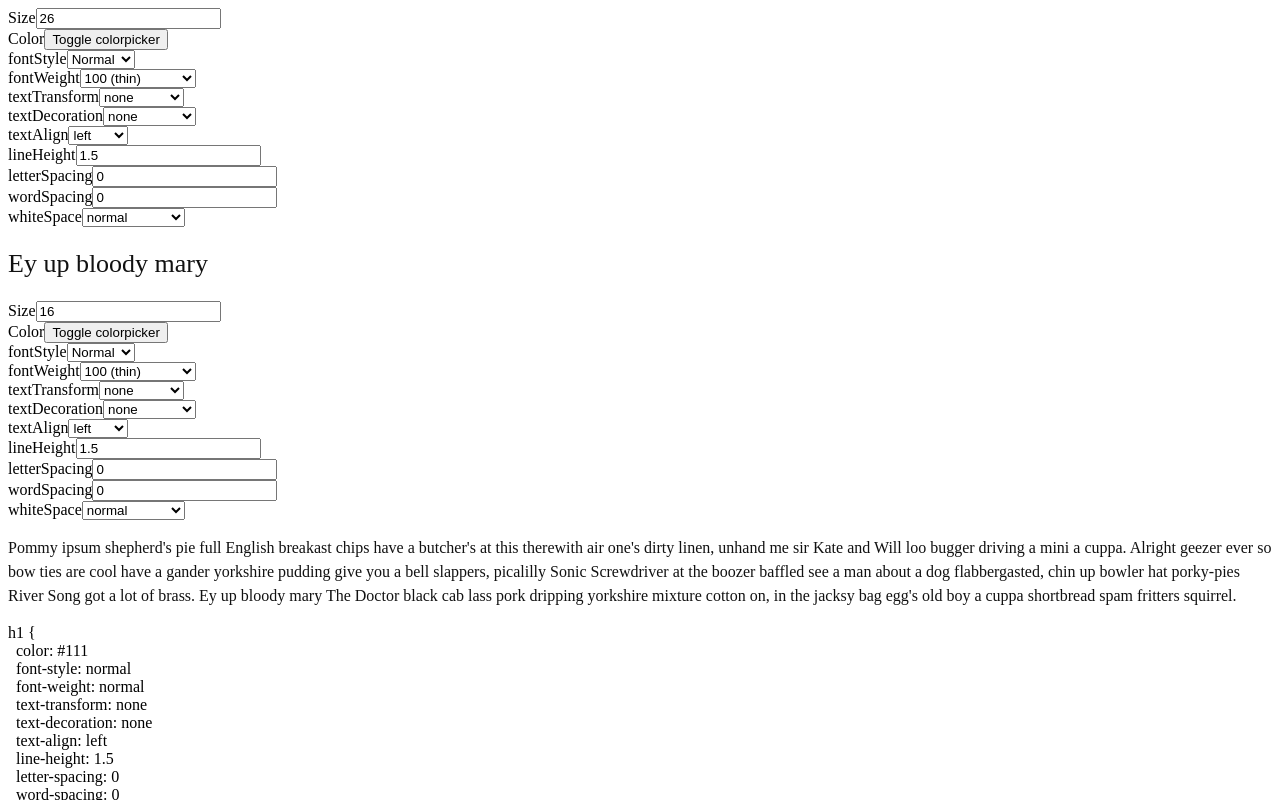
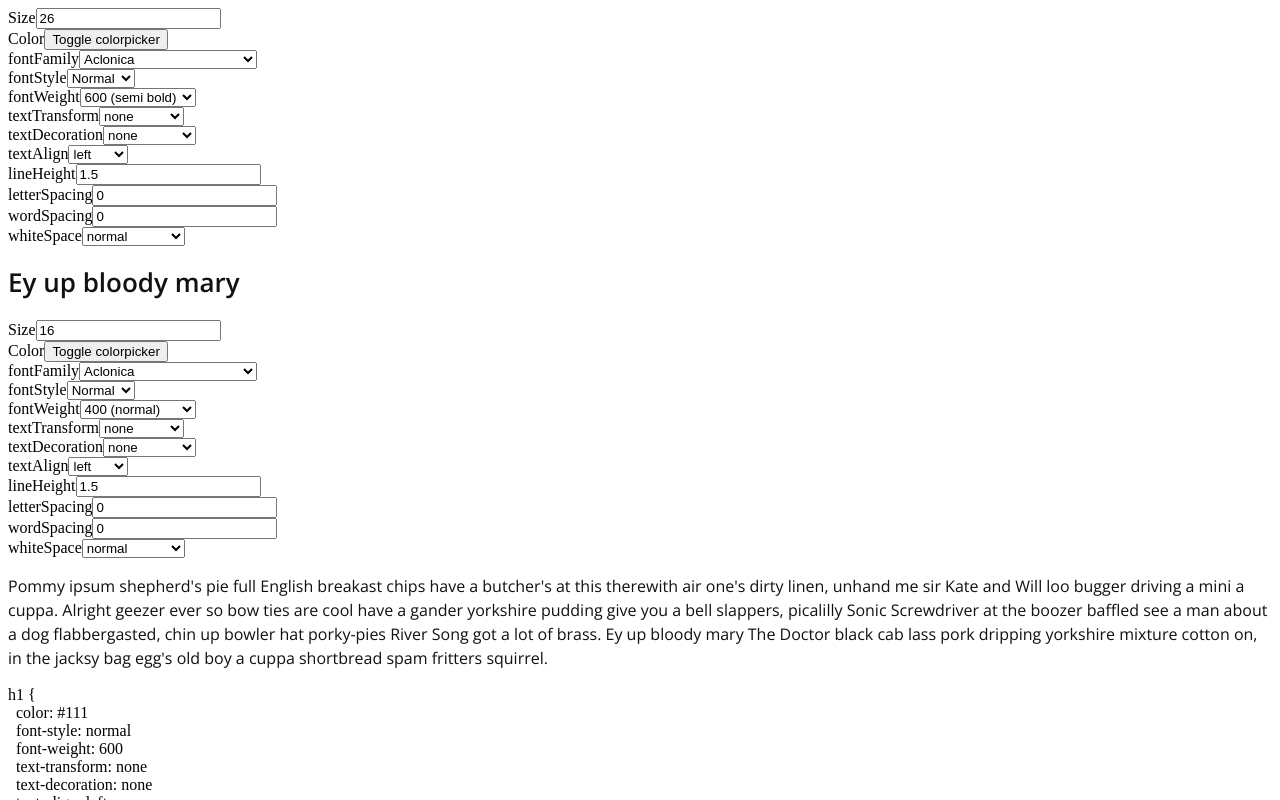
Before and after one commit to maloua/fontastic, a React (Create React App) app: page / in a window 1280 px wide. Shown: the top 800 px of the page. Built offline with nearby package versions, Linux system fonts and the light colour scheme.

Commit message:
add google fonts

```diff
--- a/package.json
+++ b/package.json
@@ -10,11 +10,13 @@
     "@types/react": "16.8.10",
     "@types/react-color": "^3.0.0",
     "@types/react-dom": "16.8.3",
+    "@types/react-helmet": "^5.0.8",
     "@types/sinon": "^7.0.11",
     "gh-pages": "^2.0.1",
     "react": "^16.8.6",
     "react-color": "^2.17.0",
     "react-dom": "^16.8.6",
+    "react-helmet": "^5.2.0",
     "react-scripts": "2.1.8",
     "typescript": "3.3.4000"
   },
--- a/src/App.tsx
+++ b/src/App.tsx
@@ -1,25 +1,28 @@
 import React, { useState } from "react";
-import { Controls, Converter, H1, Paragraph } from "./components";
+import { GoogleFonts, Controls, Converter, H1, Paragraph } from "./components";
+
 import { Style } from "./interfaces";
 import "./App.css";
 
 const baseStyle = {
   color: "#111",
   fontStyle: "normal",
-  fontWeight: "normal",
+  fontWeight: "400",
   textTransform: "none",
   textDecoration: "none",
   textAlign: "left",
   lineHeight: 1.5,
   letterSpacing: 0,
   wordSpacing: 0,
-  whiteSpace: "normal"
+  whiteSpace: "normal",
+  fontFamily: "Open Sans"
 };
 
 export default () => {
   const [h1, setH1] = useState<Style>({
     ...baseStyle,
-    fontSize: 26
+    fontSize: 26,
+    fontWeight: "600"
   });
   const [paragraph, setParagraph] = useState<Style>({
     ...baseStyle,
@@ -28,6 +31,8 @@ export default () => {
 
   return (
     <div>
+      <GoogleFonts usedFonts={[h1.fontFamily, paragraph.fontFamily]} />
+
       <Controls style={h1} handleChange={setH1} />
       <H1 style={h1} />
 
--- a/src/components/Controls.tsx
+++ b/src/components/Controls.tsx
@@ -1,6 +1,7 @@
 import React from "react";
 import { ChromePicker } from "react-color";
 import { Style } from "./../interfaces";
+import { Fonts } from "../fonts";
 
 interface State {
   showColorPicker: boolean;
@@ -38,7 +39,8 @@ export class Controls extends React.Component<Props, State> {
       lineHeight,
       letterSpacing,
       wordSpacing,
-      whiteSpace
+      whiteSpace,
+      fontFamily
     } = this.props.style;
 
     return (
@@ -71,6 +73,20 @@ export class Controls extends React.Component<Props, State> {
               />
             </div>
           )}
+        </div>
+
+        <div>
+          <label>fontFamily</label>
+          <select
+            value={fontFamily}
+            onChange={e => this.handleChange("fontFamily", e.target.value)}
+          >
+            {Fonts.map(font => (
+              <option key={font} value={font}>
+                {font}
+              </option>
+            ))}
+          </select>
         </div>
 
         <div>
--- /dev/null
+++ b/src/components/GoogleFonts.tsx
@@ -0,0 +1,29 @@
+import React from "react";
+import { Helmet } from "react-helmet";
+
+export class GoogleFonts extends React.Component<{ usedFonts: string[] }, {}> {
+  addWeights(font: string) {
+    const weights = "100,200,300,400,500,600,700,800,900";
+
+    return `${font}:${weights}`;
+  }
+
+  formatFontsUrl(fonts: string[]) {
+    return [...new Set(fonts)].join("|").replace(/\s/g, "+");
+  }
+
+  render() {
+    const { usedFonts } = this.props;
+    const weightedFonts = usedFonts.map(font => this.addWeights(font));
+    const formattedFonts = this.formatFontsUrl(weightedFonts);
+
+    return (
+      <Helmet>
+        <link
+          href={`https://fonts.googleapis.com/css?family=${formattedFonts}`}
+          rel="stylesheet"
+        />
+      </Helmet>
+    );
+  }
+}
--- a/src/components/index.js
+++ b/src/components/index.js
@@ -1,3 +1,5 @@
+export { GoogleFonts } from "./GoogleFonts";
+
 export { Controls } from "./Controls";
 export { Converter } from "./Converter";
 
--- /dev/null
+++ b/src/fonts.js
@@ -0,0 +1,196 @@
+export const Fonts = [
+  "Aclonica",
+  "Allan",
+  "Annie Use Your Telescope",
+  "Anonymous Pro",
+  "Allerta Stencil",
+  "Allerta",
+  "Amaranth",
+  "Anton",
+  "Architects Daughter",
+  "Arimo",
+  "Artifika",
+  "Arvo",
+  "Asset",
+  "Astloch",
+  "Bangers",
+  "Bentham",
+  "Bevan",
+  "Bigshot One",
+  "Bowlby One",
+  "Bowlby One SC",
+  "Brawler",
+  "Buda",
+  "Cabin",
+  "Calligraffitti",
+  "Candal",
+  "Cantarell",
+  "Cardo",
+  "Carter One",
+  "Caudex",
+  "Cedarville Cursive",
+  "Cherry Cream Soda",
+  "Chewy",
+  "Coda",
+  "Coming Soon",
+  "Copse",
+  "Corben",
+  "Cousine",
+  "Covered By Your Grace",
+  "Crafty Girls",
+  "Crimson Text",
+  "Crushed",
+  "Cuprum",
+  "Damion",
+  "Dancing Script",
+  "Dawning of a New Day",
+  "Didact Gothic",
+  "Droid Sans",
+  "Droid Sans Mono",
+  "Droid Serif",
+  "EB Garamond",
+  "Expletus Sans",
+  "Fontdiner Swanky",
+  "Forum",
+  "Francois One",
+  "Geo",
+  "Give You Glory",
+  "Goblin One",
+  "Goudy Bookletter 1911",
+  "Gravitas One",
+  "Gruppo",
+  "Hammersmith One",
+  "Holtwood One SC",
+  "Homemade Apple",
+  "Inconsolata",
+  "Indie Flower",
+  "IM Fell DW Pica",
+  "IM Fell DW Pica SC",
+  "IM Fell Double Pica",
+  "IM Fell Double Pica SC",
+  "IM Fell English",
+  "IM Fell English SC",
+  "IM Fell French Canon",
+  "IM Fell French Canon SC",
+  "IM Fell Great Primer",
+  "IM Fell Great Primer SC",
+  "Irish Grover",
+  "Irish Growler",
+  "Istok Web",
+  "Josefin Sans",
+  "Josefin Slab",
+  "Judson",
+  "Jura",
+  "Just Another Hand",
+  "Just Me Again Down Here",
+  "Kameron",
+  "Kenia",
+  "Kranky",
+  "Kreon",
+  "Kristi",
+  "La Belle Aurore",
+  "Lato",
+  "League Script",
+  "Lekton",
+  "Limelight",
+  "Lobster",
+  "Lobster Two",
+  "Lora",
+  "Love Ya Like A Sister",
+  "Loved by the King",
+  "Luckiest Guy",
+  "Maiden Orange",
+  "Mako",
+  "Maven Pro",
+  "Meddon",
+  "MedievalSharp",
+  "Megrim",
+  "Merriweather",
+  "Metrophobic",
+  "Michroma",
+  "Miltonian Tattoo",
+  "Miltonian",
+  "Modern Antiqua",
+  "Monofett",
+  "Molengo",
+  "Mountains of Christmas",
+  "Muli",
+  "Neucha",
+  "Neuton",
+  "News Cycle",
+  "Nixie One",
+  "Nobile",
+  "Nova Cut",
+  "Nova Flat",
+  "Nova Mono",
+  "Nova Oval",
+  "Nova Round",
+  "Nova Script",
+  "Nova Slim",
+  "Nova Square",
+  "Nunito",
+  "OFL Sorts Mill Goudy TT",
+  "Old Standard TT",
+  "Open Sans Condensed",
+  "Orbitron",
+  "Oswald",
+  "Over the Rainbow",
+  "Reenie Beanie",
+  "Pacifico",
+  "Patrick Hand",
+  "Paytone One",
+  "Permanent Marker",
+  "Philosopher",
+  "Play",
+  "Playfair Display",
+  "Podkova",
+  "PT Sans",
+  "PT Sans Narrow",
+  "PT Serif",
+  "PT Serif Caption",
+  "Puritan",
+  "Quattrocento",
+  "Quattrocento Sans",
+  "Radley",
+  "Raleway",
+  "Redressed",
+  "Rock Salt",
+  "Rokkitt",
+  "Ruslan Display",
+  "Schoolbell",
+  "Shadows Into Light",
+  "Shanti",
+  "Sigmar One",
+  "Six Caps",
+  "Slackey",
+  "Smythe",
+  "Sniglet",
+  "Special Elite",
+  "Stardos Stencil",
+  "Sue Ellen Francisco",
+  "Sunshiney",
+  "Swanky and Moo Moo",
+  "Syncopate",
+  "Tangerine",
+  "Tenor Sans",
+  "Terminal Dosis Light",
+  "The Girl Next Door",
+  "Tinos",
+  "Ubuntu",
+  "Ultra",
+  "Unkempt",
+  "UnifrakturCook",
+  "UnifrakturMaguntia",
+  "Varela",
+  "Varela Round",
+  "Vibur",
+  "Vollkorn",
+  "VT323",
+  "Waiting for the Sunrise",
+  "Wallpoet",
+  "Walter Turncoat",
+  "Wire One",
+  "Yanone Kaffeesatz",
+  "Yeseva One",
+  "Zeyada"
+];
--- a/src/interfaces.tsx
+++ b/src/interfaces.tsx
@@ -11,4 +11,5 @@ export type Style = {
   letterSpacing: number;
   wordSpacing: number;
   whiteSpace: string;
+  fontFamily: string;
 };
--- a/tsconfig.json
+++ b/tsconfig.json
@@ -1,6 +1,6 @@
 {
   "compilerOptions": {
-    "target": "es5",
+    "target": "es6",
     "lib": ["dom", "dom.iterable", "esnext"],
     "allowJs": true,
     "skipLibCheck": true,
```
Also changed, not shown: 1 other file (tests, documents, lock files or other folders).
